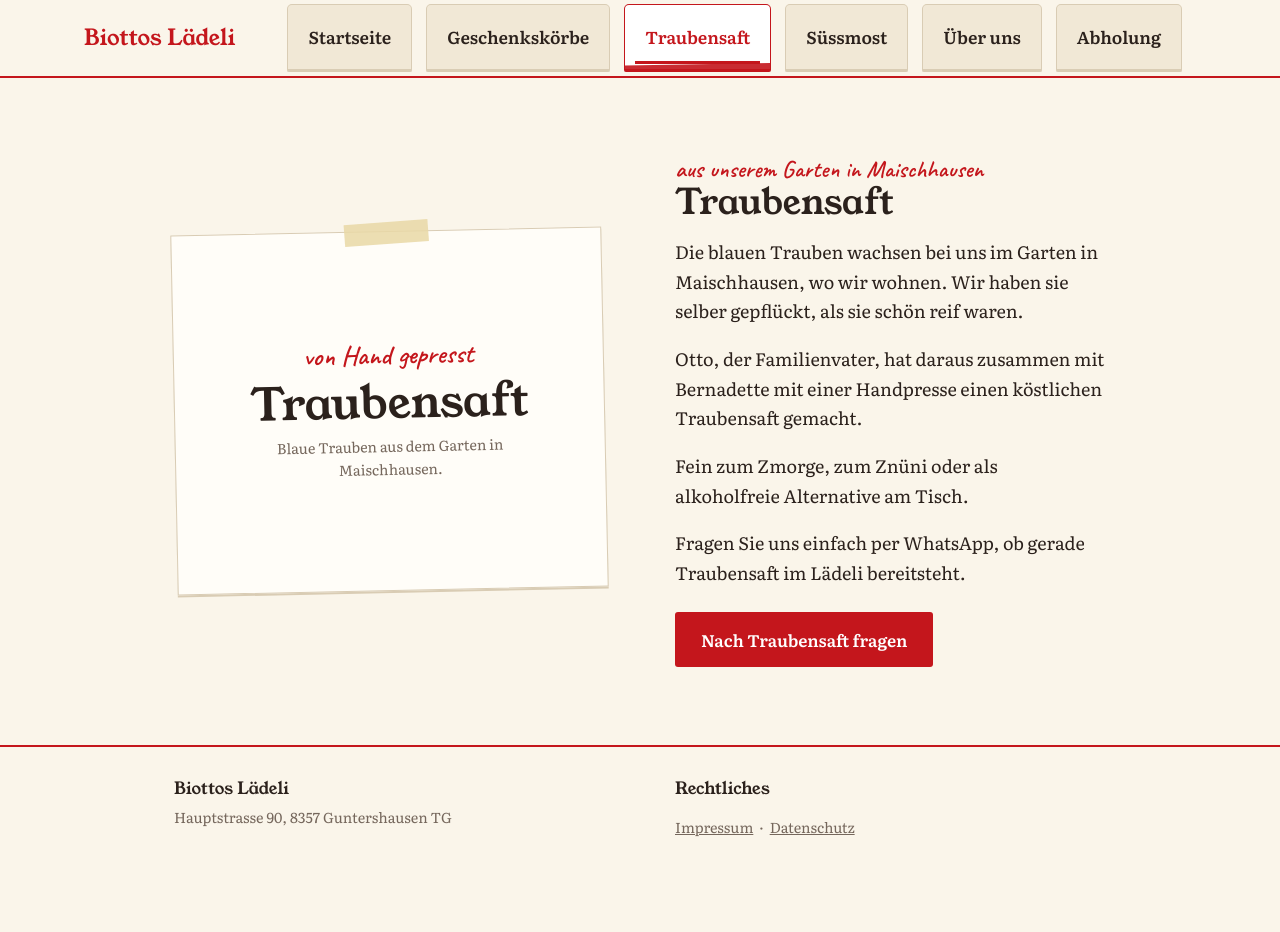
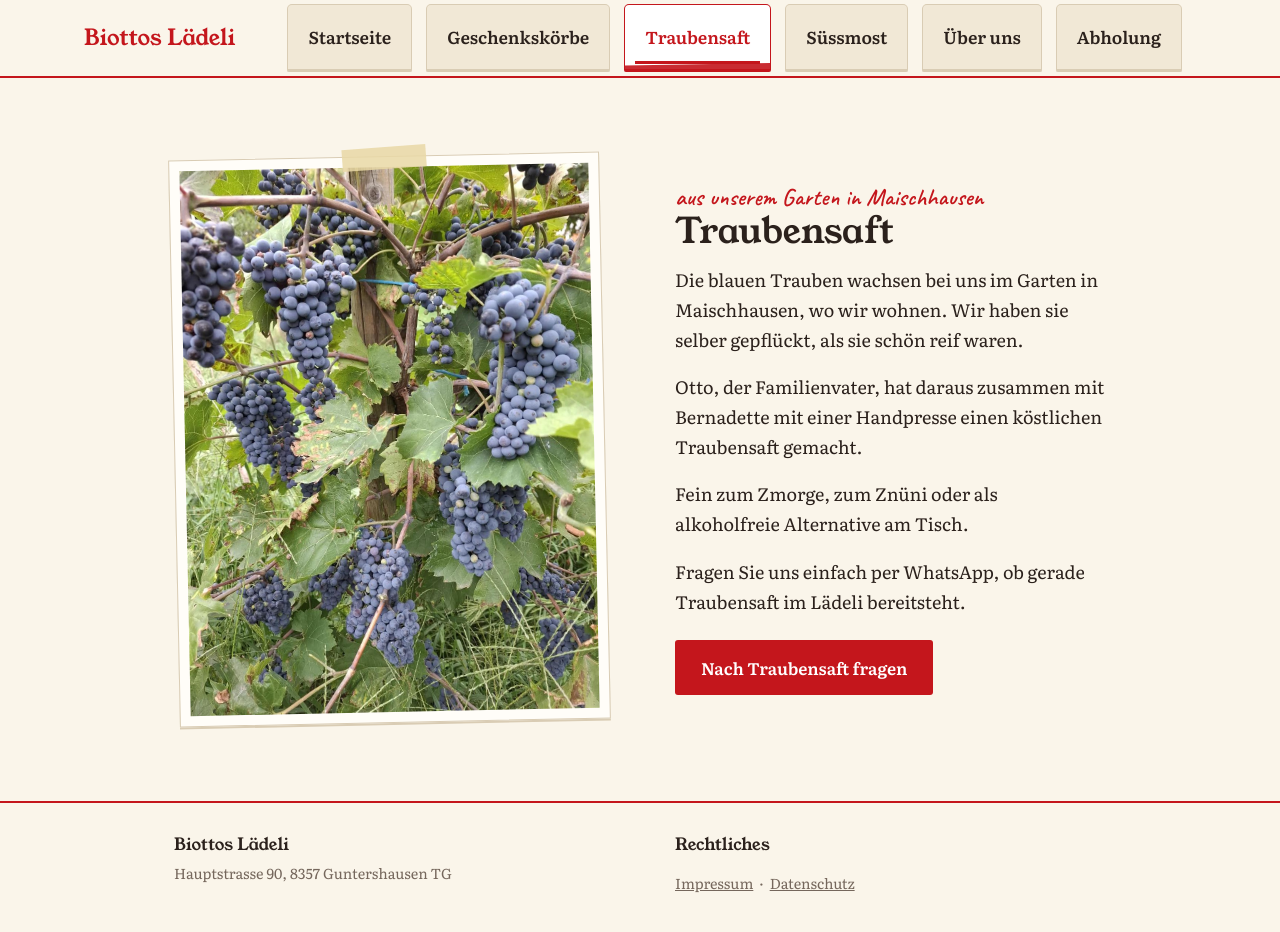
Before and after one commit to travellerswiss01/website01, a plain HTML site: page index.html in a window 1280 px wide. Both pictures are taken after a click on the link "Traubensaft". Before the commit the page ends 908 px from the top, so only its background shows below. Drawn offline with Linux system fonts and the light colour scheme.

Commit message:
Add Maischhausen grape photo to Traubensaft page

```diff
--- a/index.html
+++ b/index.html
@@ -114,10 +114,8 @@
 
 <section class="blk view" id="traubensaft">
 <div class="wrap two produce">
-<div class="foto tape produce-label" style="transform:rotate(-1.2deg)">
-  <div class="hand">von Hand gepresst</div>
-  <strong>Traubensaft</strong>
-  <p>Blaue Trauben aus dem Garten in Maischhausen.</p>
+<div class="foto tape" style="transform:rotate(-1.2deg)">
+  <img src="img/trauben.jpg" width="1100" height="1467" alt="Reife blaue Trauben im Garten in Maischhausen" loading="lazy">
 </div>
 <div>
 <div class="hand">aus unserem Garten in Maischhausen</div>
```
Also changed, not shown: img/trauben.jpg (added).
